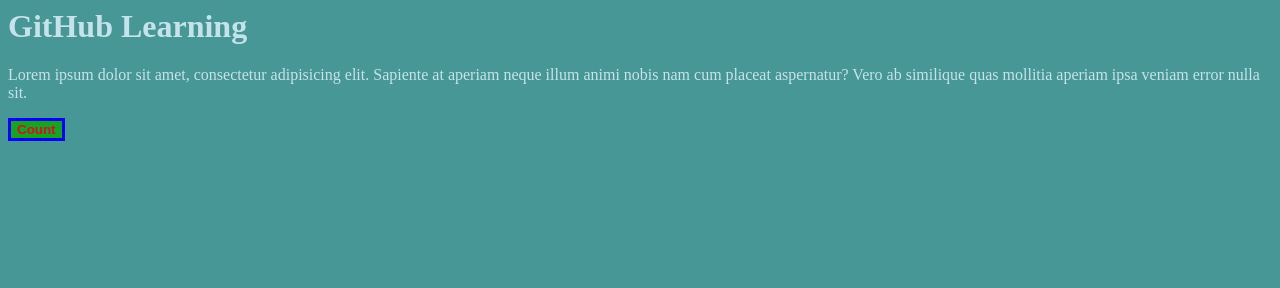
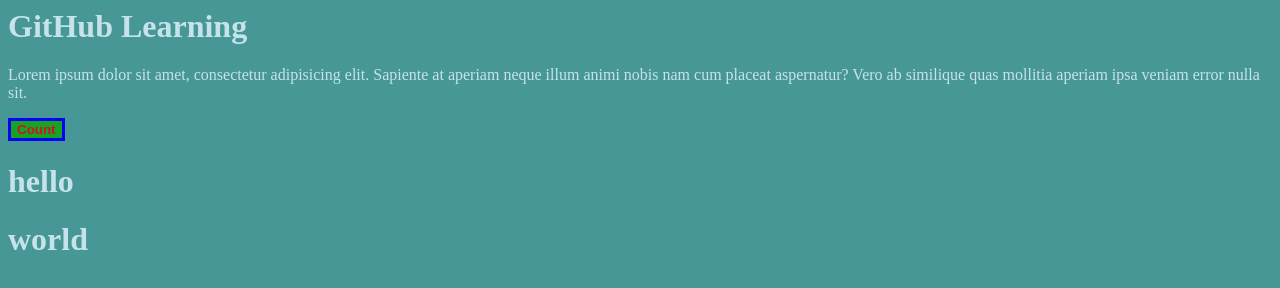
Before and after one commit to saurabh-magar/GitLearning, a plain HTML site: page index.html in a window 1280 px wide. Drawn offline with Linux system fonts and the light colour scheme.

Commit message:
added div

```diff
--- a/index.html
+++ b/index.html
@@ -11,6 +11,10 @@
     <p>Lorem ipsum dolor sit amet, consectetur adipisicing elit. Sapiente at aperiam neque illum animi nobis nam cum placeat aspernatur? Vero ab similique quas mollitia aperiam ipsa veniam error nulla sit.</p>
 
     <button id="count">Count</button>
+    <div>
+        <h1>hello</h1>
+        <h1>world</h1>
+    </div>
     <script src="script.js"></script>
 </body>
 </html>
```
